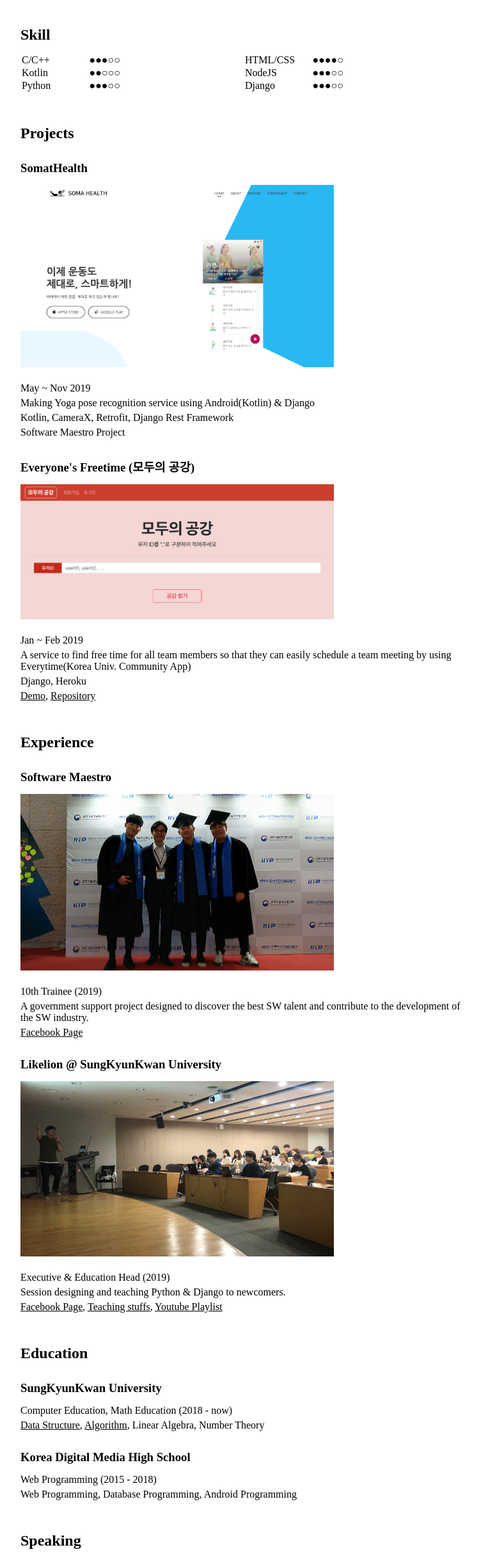
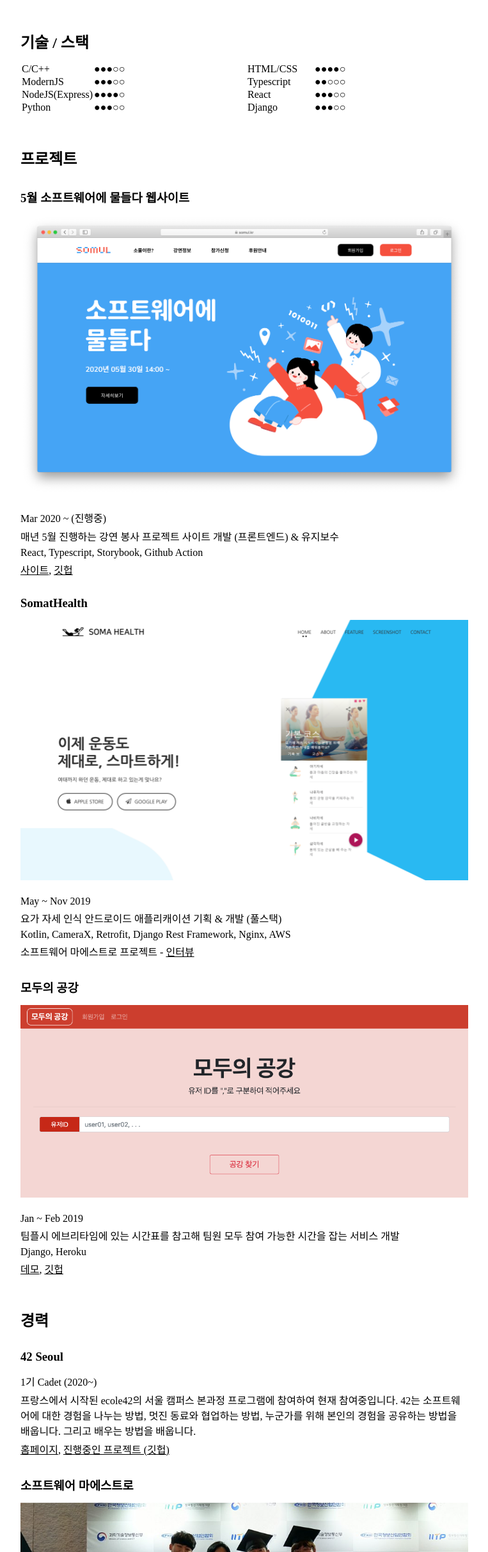
Before and after one commit to cos18/sungwoo.dev, a plain HTML site: page index.html in a window 1280 px wide. Shown: the part 374-2800 px from the top of the page at 64% size, without its empty margins (258-1021 px from the left). Drawn offline with Linux system fonts and the light colour scheme; a web font is replaced by a local one.

Commit message:
Translate to Korean & add some stuff

```diff
--- a/index.html
+++ b/index.html
@@ -19,6 +19,7 @@
     <link rel="icon" type="image/png" sizes="96x96" href="/favicon/favicon-96x96.png">
     <link rel="icon" type="image/png" sizes="16x16" href="/favicon/favicon-16x16.png">
     <link rel="manifest" href="/favicon/manifest.json">
+    <link rel="shortcut icon" href="favicon.ico" type="image/x-icon">
     <meta name="msapplication-TileColor" content="#ffffff">
     <meta name="msapplication-TileImage" content="/favicon/ms-icon-144x144.png">
     <meta name="theme-color" content="#ffffff">
@@ -38,7 +39,7 @@
             <div class="header-right">
                 <h1>Sungwoo Park</h1>
                 <h2>박성우</h2>
-                <div>A student who wants to be a world-changing developer!</div>
+                <div>미래를 꿈꾸는 개발자</div>
                 <a href="mailto:codest99@gmail.com"><span class="flaticon-mail"></span>codest99@gmail.com</a><br>
                 <a href="https://github.com/cos18"><span class="flaticon-github-sign"></span>Github</a> <br>
                 <a href="https://www.facebook.com/cos.sungwoo"><span
@@ -46,13 +47,13 @@
                 <br>
                 <a href="https://www.linkedin.com/in/cos18/"><span class="flaticon-linkedin-sign"></span>LinkedIn</a>
                 <br>
-                <a href="https://blog.sungwoo.dev"><span class="flaticon-blogging"></span>Blog</a>
+                <a href="https://velog.io/@cos"><span class="flaticon-blogging"></span>Blog</a>
             </div>
         </div>
 
         <div class="main-description">
             <div class="skill">
-                <h2>Skill</h2>
+                <h2>기술 / 스택</h2>
                 <table>
                     <tr>
                         <td class="name">C/C++</td>
@@ -61,9 +62,15 @@
                         <td class="level">●●●●○</td>
                     </tr>
                     <tr>
-                        <td class="name">Kotlin</td>
+                        <td class="name">ModernJS</td>
+                        <td class="level">●●●○○</td>
+                        <td class="name">Typescript</td>
                         <td class="level">●●○○○</td>
-                        <td class="name">NodeJS</td>
+                    </tr>
+                    <tr>
+                        <td class="name">NodeJS(Express)</td>
+                        <td class="level">●●●●○</td>
+                        <td class="name">React</td>
                         <td class="level">●●●○○</td>
                     </tr>
                     <tr>
@@ -75,52 +82,79 @@
                 </table>
             </div>
             <div class="project">
-                <h2>Projects</h2>
+                <h2>프로젝트</h2>
+                <div>
+                    <h3>5월 소프트웨어에 물들다 웹사이트</h3>
+                    <img src="src/somul.png" alt="">
+                    <ul>
+                        <li>Mar 2020 ~ (진행중)</li>
+                        <li>매년 5월 진행하는 강연 봉사 프로젝트 사이트 개발 (프론트엔드) & 유지보수</li>
+                        <li>React, Typescript, Storybook, Github Action</li>
+                        <li>
+                            <a href="https://somul.kr/">사이트</a>,
+                            <a href="https://github.com/somul-project/somul-system-frontend">깃헙</a>
+                        </li>
+                    </ul>
+                </div>
                 <div>
                     <h3>SomatHealth</h3>
                     <img src="src/somathealth.png" alt="">
                     <ul>
                         <li>May ~ Nov 2019</li>
-                        <li>Making Yoga pose recognition service using Android(Kotlin) & Django</li>
-                        <li>Kotlin, CameraX, Retrofit, Django Rest Framework</li>
-                        <li>Software Maestro Project</li>
+                        <li>요가 자세 인식 안드로이드 애플리캐이션 기획 & 개발 (풀스택)</li>
+                        <li>Kotlin, CameraX, Retrofit, Django Rest Framework, Nginx, AWS</li>
+                        <li>소프트웨어 마에스트로 프로젝트 - <a href="https://youtu.be/Hc5HKKEyxQo">인터뷰</a></li>
                     </ul>
                 </div>
                 <div>
-                    <h3>Everyone's Freetime (모두의 공강)</h3>
+                    <h3>모두의 공강</h3>
                     <img src="src/everyday.png" alt="">
                     <ul>
                         <li>Jan ~ Feb 2019</li>
-                        <li>A service to find free time for all team members so that they can easily schedule a team
-                            meeting by using Everytime(Korea Univ. Community App)</li>
+                        <li>팀플시 에브리타임에 있는 시간표를 참고해 팀원 모두 참여 가능한 시간을 잡는 서비스 개발</li>
                         <li>Django, Heroku</li>
                         <li>
-                            <a href="http://timetable-checker.herokuapp.com">Demo</a>,
-                            <a href="https://github.com/likelionlabtdd/timetable_checker">Repository</a>
+                            <a href="http://timetable-checker.herokuapp.com">데모</a>,
+                            <a href="https://github.com/likelionlabtdd/timetable_checker">깃헙</a>
                         </li>
                     </ul>
                 </div>
             </div>
             <div class="exp">
-                <h2>Experience</h2>
+                <h2>경력</h2>
                 <div>
-                    <h3>Software Maestro</h3>
-                    <img src="src/swm.jpeg" alt="">
+                    <h3>42 Seoul</h3>
+                    <!--
+                    <img src="" alt="">
+                    -->
                     <ul>
-                        <li>10th Trainee (2019)</li>
-                        <li>A government support project designed to discover the best SW talent and contribute to the
-                            development of the SW industry.</li>
+                        <li>1기 Cadet (2020~)</li>
+                        <li>프랑스에서 시작된 ecole42의 서울 캠퍼스 본과정 프로그램에 참여하여 현재 참여중입니다.
+                            42는 소프트웨어에 대한 경험을 나누는 방법, 멋진 동료와 협업하는 방법, 누군가를 위해 본인의 경험을 공유하는 방법을 배웁니다. 그리고 배우는 방법을 배웁니다.
+                        </li>
                         <li>
-                            <a href="https://www.facebook.com/swmaestro">Facebook Page</a>
+                            <a href="https://42seoul.kr">홈페이지</a>,
+                            <a href="https://github.com/cos18/42cursus">진행중인 프로젝트 (깃헙)</a>
                         </li>
                     </ul>
                 </div>
                 <div>
-                    <h3>Likelion @ SungKyunKwan University</h3>
+                    <h3>소프트웨어 마에스트로</h3>
+                    <img src="src/swm.jpeg" alt="">
+                    <ul>
+                        <li>10기 수료생 (2019)</li>
+                        <li>창의도전형 SW인재 육성으로 SW산업의 미래르 선도하는 정부지원 사업인 소프트웨어 마에스트로 과정에 참여하여 수료했습니다.</li>
+                        <li>
+                            <a href="http://swmaestro.org/">홈페이지</a>
+                        </li>
+                    </ul>
+                </div>
+                <div>
+                    <h3>멋쟁이 사자처럼 @ 성균관대학교</h3>
                     <img src="src/likelion.jpg" alt="">
                     <ul>
-                        <li>Executive & Education Head (2019)</li>
-                        <li>Session designing and teaching Python & Django to newcomers.</li>
+                        <li>7기 운영진 & 교육책임자 (2019)</li>
+                        <li>Python & Django 세션 및 스터디를 진행했습니다.</li>
                         <li>
                             <a href="https://www.facebook.com/likelionskku/">Facebook Page</a>,
                             <a href="https://github.com/cos18/likelion7th-edu">Teaching stuffs</a>,
@@ -133,55 +167,61 @@
 
             </div>
             <div class="edu">
-                <h2>Education</h2>
+                <h2>학력</h2>
                 <div>
-                    <h3>SungKyunKwan University</h3>
+                    <h3>성균관대학교</h3>
                     <ul>
-                        <li>Computer Education, Math Education (2018 - now)</li>
+                        <li>컴퓨터교육과, 수학교육과 (2018 - now)</li>
                         <li>
-                            <a href="https://github.com/cos18/COM2012-DataStructure">Data Structure</a>,
-                            <a href="https://github.com/cos18/COM3026-Algorithm">Algorithm</a>,
-                            Linear Algebra, Number Theory
+                            <a href="https://github.com/cos18/COM2012-DataStructure">자료구조</a>,
+                            <a href="https://github.com/cos18/COM3026-Algorithm">알고리즘</a>,
+                            <a href="https://github.com/cos18/linux-socket.git">리눅스시스템</a>,
+                            선형대수학, 정수론, 미분기하학
                         </li>
                     </ul>
 
                 </div>
                 <div>
-                    <h3>Korea Digital Media High School</h3>
+                    <h3>한국디지털미디어고등학교</h3>
                     <ul>
-                        <li>Web Programming (2015 - 2018)</li>
+                        <li>웹프로그래밍과 (2015 - 2018)</li>
                         <li>
-                            Web Programming, Database Programming, Android Programming
+                            웹프로그래밍, 데이터베이스, 안드로이드 프로그래밍
                         </li>
                     </ul>
                 </div>
             </div>
             <div class="speaker">
-                <h2>Speaking</h2>
+                <h2>발표</h2>
+                <div>
+                    <h3>파알못 30명과 함께 Django까지 마스터한.ssul 🇰🇷</h3>
+                    <a href="https://archive.pycon.kr/2019/">PyconKR 2019</a> (라이트닝 토크) / Aug. 2019 - 서울 (<a
+                        href="https://youtu.be/TUW-ytKumpM">영상</a>)
+                </div>
                 <div>
                     <h3>개발 입문만 5년차, 학생이 바라본 SW교육 🇰🇷</h3>
-                    <a href="https://www.edwith.org/sef-2019">SEF 2019</a> / Apr. 2019 - Seoul (<a
-                        href="https://www.edwith.org/sef-2019/lecture/44874#_movie_21764">Video</a>)
+                    <a href="https://www.edwith.org/sef-2019">SEF 2019</a> / Apr. 2019 - 서울 (<a
+                        href="https://www.edwith.org/sef-2019/lecture/44874#_movie_21764">영상</a>)
                 </div>
                 <div>
                     <h3>SW 의무교육 시대에서 살아남기 - 학생이 바라보는 교육자 🇰🇷</h3>
-                    <a href="https://archive.pycon.kr/2018/">PyconKR 2018</a> / Aug. 2018 - Seoul (<a
-                        href="https://archive.pycon.kr/2018/program/27">Detail</a>, <a
-                        href="https://www.slideshare.net/SungWooPark41/high-110673948">Slideshare</a>, <a
-                        href="https://youtu.be/0Ejli8PoGyw">Video</a>)
+                    <a href="https://archive.pycon.kr/2018/">PyconKR 2018</a> / Aug. 2018 - 서울 (<a
+                        href="https://archive.pycon.kr/2018/program/27">상세내역</a>, <a
+                        href="https://www.slideshare.net/SungWooPark41/high-110673948">슬라이드</a>, <a
+                        href="https://youtu.be/0Ejli8PoGyw">영상</a>)
                 </div>
             </div>
+            <!--
             <div class="extra">
                 <h2>Extra Activities</h2>
                 <div>
-                    <h3>Develup</h3>
+                    <h3>extra</h3>
                     <ul>
-                        <li>Mentor (2019 - now)</li>
-                        <li>Helping coding newbie level-up their programming skills!</li>
-                        <li><a href="https://develup.goorm.io/">Homepage</a></li>
+                        <li>Empty</li>
                     </ul>
                 </div>
             </div>
+            -->
         </div>
 
         <div class="main-bottom">
--- a/src/main.css
+++ b/src/main.css
@@ -1,11 +1,9 @@
 @font-face {
     font-family: 'RIDIBatang';
-    src: url('https://cdn.jsdelivr.net/gh/projectnoonnu/noonfonts_twelve@1.0/RIDIBatang.woff')
-    format('woff');
+    src: url('https://cdn.jsdelivr.net/gh/projectnoonnu/noonfonts_twelve@1.0/RIDIBatang.woff') format('woff');
     font-weight: normal;
     font-style: normal;
 }
-
 
 /*
 @font-face {
@@ -25,20 +23,20 @@
 }
 */
 
-body *{
+body * {
     font-family: 'RIDIBatang', serif;
     margin: 0;
     padding: 0;
 }
 
-.main{
+.main {
     width: 700px;
     margin: 0 auto;
     margin-top: 100px;
     overflow: hidden;
 }
 
-.profile-image{
+.profile-image {
     width: 230px;
     height: 230px;
     position: relative;
@@ -53,53 +51,54 @@ body *{
     width: auto;
 }
 
-.header{
+.header {
     overflow: hidden;
 }
 
-.header-left{
+.header-left {
     float: left;
 }
 
-.header-right{
-    float: right;
+.header-right {
+    margin-left: 300px;
 }
 
-div *{
+div * {
     margin-bottom: 15px;
 }
 
-.header{
+.header {
     margin-bottom: 0px;
 }
 
-li{
+li {
     list-style-type: circle;
     margin: 5px 0px 5px 0px;
 }
 
-.main-description{
-    clear:right;
+.main-description {
+    clear: right;
     margin-top: 30px;
 }
 
-.main-description div{
+.main-description div {
     margin: 50px 0px 50px 0px;
 }
 
-.main-description div div{
+.main-description div div {
     margin: 30px 0px 30px 0px;
 }
 
-.main-bottom{
-    clear:right;
+.main-bottom {
+    clear: right;
     margin-top: 30px;
 }
 
 a {
     color: black;
 }
-a span{
+
+a span {
     margin-right: 10px;
 }
 
@@ -108,17 +107,14 @@ img {
     height: 100%;
 }
 
-table{
+table {
     width: 100%;
 }
 
-td.name{
+td.name {
     width: 15%;
 }
-td.level{
+
+td.level {
     width: 35%;
 }
-
-img{
-    width: 70%;
-}
```
Also changed, not shown: src/somul.png (added).
